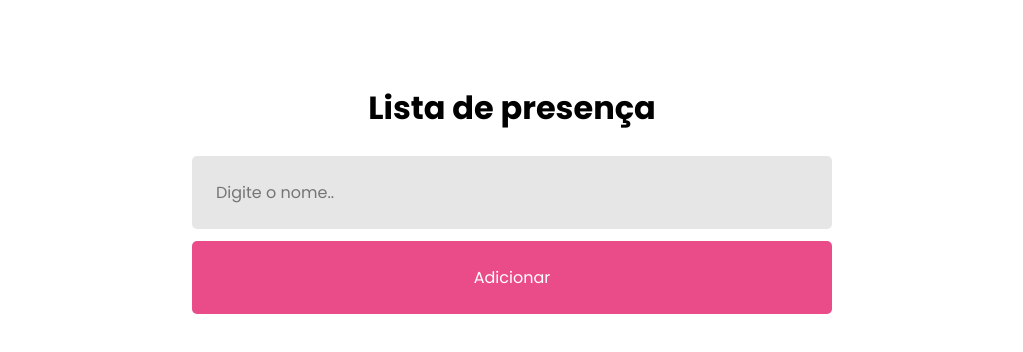
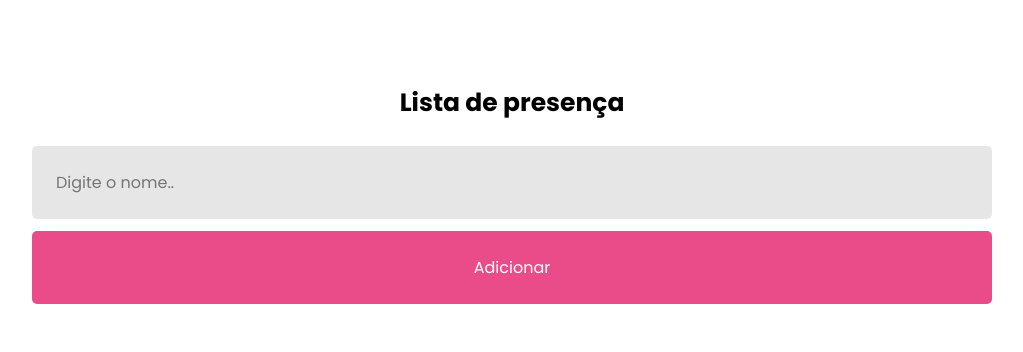
Before and after one commit to Vittor-Emanoel/Discover-ReactJs, a React (Vite) app: page / in a window 1280 px wide. Shown: the top 352 px of the page, without its empty margins (128-1151 px from the left). Built offline with nearby package versions, Linux system fonts and the light colour scheme.

Commit message:
FEAT: add medias queries

```diff
--- a/src/components/Card/styles.css
+++ b/src/components/Card/styles.css
@@ -1,5 +1,4 @@
 .card {
-  height: 100px;
   width: 50%;
 
   background: #735bf2;
--- a/src/pages/Home/Index.jsx
+++ b/src/pages/Home/Index.jsx
@@ -22,6 +22,7 @@ export function Home() {
     <div className="container ">
       <h1>Lista de presença</h1>
       <input
+        className="inpt"
         type="text"
         placeholder="Digite o nome.."
         onChange={(e) => setStudentName(e.target.value)} // pegando o valor do input e atualizando o stado
--- a/src/pages/Home/styles.css
+++ b/src/pages/Home/styles.css
@@ -7,7 +7,7 @@
   margin: 84px 0 24px;
 }
 .container input {
-  width: 50%;
+  min-width: 50%;
   padding: 24px;
 
   background: #e6e6e6;
@@ -18,7 +18,7 @@
 }
 
 .container button {
-  width: 50%;
+  min-width: 50%;
   padding: 24px;.
   font-weight: 700;
 
@@ -38,3 +38,33 @@
 .container button:hover {
     filter: brightness(0.9);
 }
+@media (max-width: 425px) {
+  .container button  {
+      width: 75%;
+  }
+  .container input  {
+    width: 75%;
+}
+  .card {
+    width: 75%;
+
+  }
+  h1 {
+    font-size: 25px;
+  }
+}
+@media (min-width: 428px) {
+  .container button  {
+    width: 75%;
+}
+.container input  {
+  width: 75%;
+}
+.card {
+  width: 75%;
+
+}
+h1 {
+  font-size: 25px;
+}
+}
--- a/src/styles/global.css
+++ b/src/styles/global.css
@@ -11,3 +11,9 @@ button {
   font-family: "Poppins", sans-serif;
   -webkit-font-smoothing: antialiased;
 }
+
+@media only screen and (min-width: 320px) {
+  button {
+    background-color: lightblue;
+  }
+}
```
